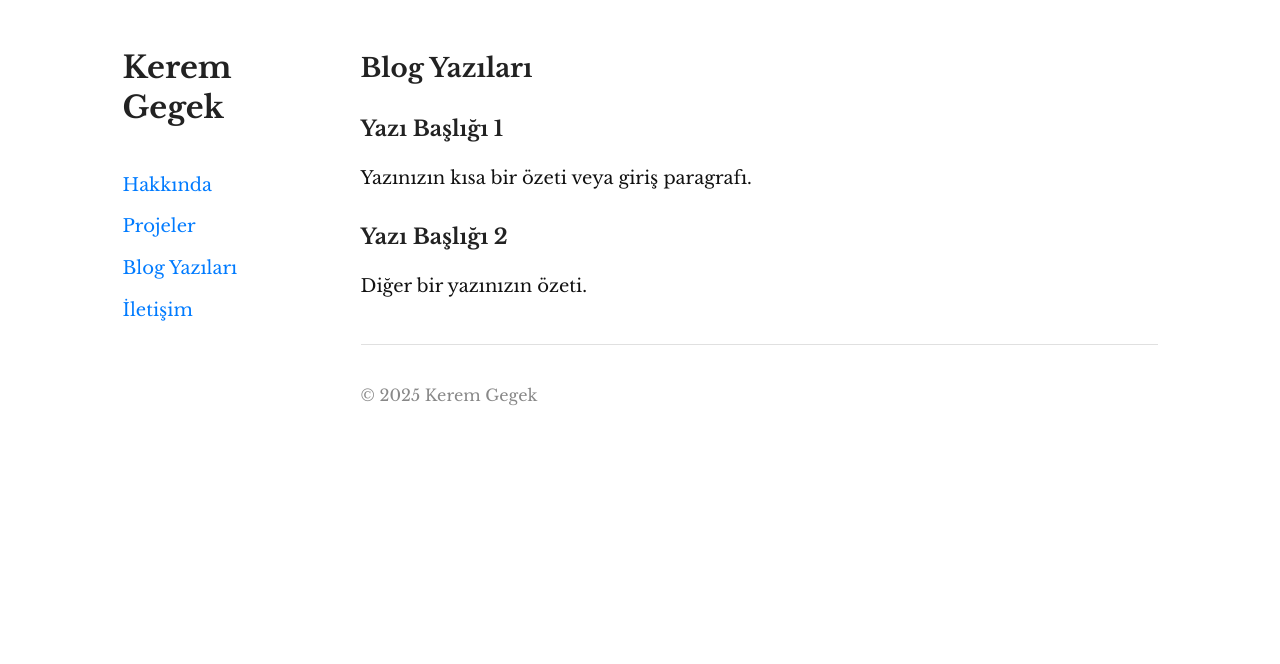
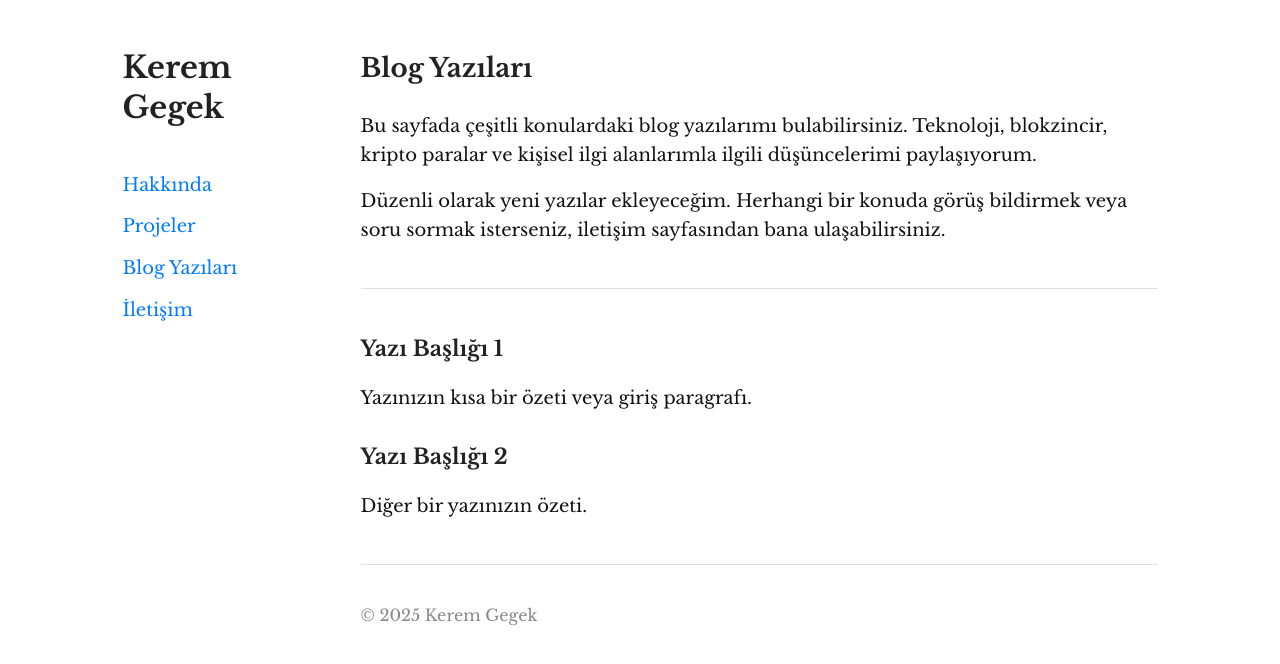
Before and after one commit to kerem6790/personal-website, a plain HTML site: page blog.html in a window 1280 px wide. Drawn offline with nearby package versions, Linux system fonts and the light colour scheme.

Commit message:
Add introduction section to blog page

```diff
--- a/blog.html
+++ b/blog.html
@@ -31,6 +31,14 @@
             <main>
                 <section id="blogs">
                     <h2>Blog Yazıları</h2>
+
+                    <!-- Blog açıklama bölümü -->
+                    <div class="blog-intro">
+                        <p>Bu sayfada çeşitli konulardaki blog yazılarımı bulabilirsiniz. Teknoloji, blokzincir, kripto paralar ve kişisel ilgi alanlarımla ilgili düşüncelerimi paylaşıyorum.</p>
+                        <p>Düzenli olarak yeni yazılar ekleyeceğim. Herhangi bir konuda görüş bildirmek veya soru sormak isterseniz, iletişim sayfasından bana ulaşabilirsiniz.</p>
+                    </div>
+                    <hr>
+
                     <!-- Blog yazılarınızı buraya listeleyin -->
                     <div class="blog-post">
                         <h3>Yazı Başlığı 1</h3>
```
